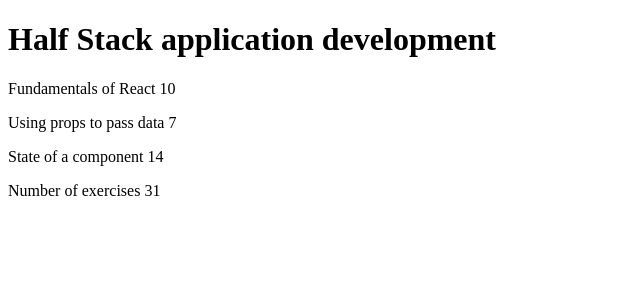
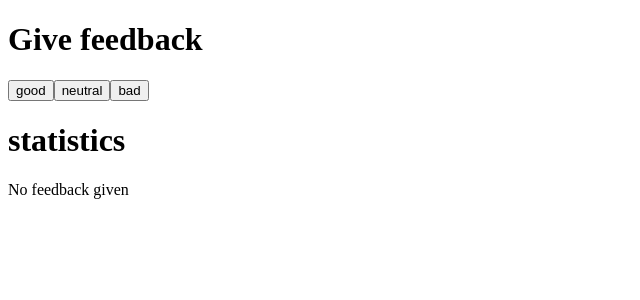
Before and after one commit to abdelfatah-92/fs1, a React (Create React App) app: page / in a window 1280 px wide. Shown: the top 300 px of the page, without its empty margins (0-640 px from the left). Built offline with nearby package versions, Linux system fonts and the light colour scheme.

Commit message:
fs1 exercises 1.6,7,8,9,10

```diff
--- a/src/App.js
+++ b/src/App.js
@@ -1,50 +1,67 @@
+import { useState } from "react";
 
-const App = () => {
- const course = {
- name : 'Half Stack application development',
- parts : [
-  {
-  name : 'Fundamentals of React',
-  exercises : 10
- },
- {
-  name :'Using props to pass data',
-  exercises : 7
- },
- {
-  name : 'State of a component',
-  exercises : 14
- }
- ]
- }
-
- const Headers = (props) => {
-
+const Statistics = (props) => {
+ const {text, hanleEvent, text2} = props
+ console.log(props)
   return (
-      <h1>{props.course.name}</h1>
+    <div>{text} {hanleEvent} {text2}</div>
   )
 }
- const Contenent = (props) => {
+const Button = (props) => {
   return (
-     <>
-      <p>{props.course.parts[0].name} {props.course.parts[0].exercises}</p>
-      <p>{props.course.parts[1].name} {props.course.parts[1].exercises}</p>
-      <p>{props.course.parts[2].name} {props.course.parts[2].exercises}</p>
-     </>
+    <button onClick={props.hanleEvent}>{props.text}</button>
   )
 }
- const Total = (props) => {
-   return (
+const App = () => {
+  const [good, setGood] = useState(0)
+  const [neutral, setNeutral] = useState(0)
+  const [bad, setBad] = useState(0)
+  const [all, setAll] = useState(0)
+  const [average, setAverage] = useState(0)
+  const [positive, setPositive] = useState(0)
+  // handeling clicks
+  const handleGoodClick = () => {
+    setAll(all+1)
+    setGood(good+1)
+    setAverage((good+1-bad)/(all+1))
+    setPositive(((good+1)/(all+1))*100)
+  }
+  const handleNeutralClick = () => {
+    setAll(all+1)
+    setNeutral(neutral+1)
+    setAverage((good - bad)/(all+1))
+    setPositive(((good)/(all+1))*100)
+  }
+  const handleBadClick = () => {
+    setAll(all+1)
+    setBad(bad+1)
+    setAverage((good-bad-1)/(all+1))
+    setPositive(((good)/(all+1))*100)
+  }
+  if (good === 0 && bad === 0 && neutral === 0){
+    return(
       <>
-     <p>Number of exercises {props.course.parts[0].exercises + props.course.parts[1].exercises + props.course.parts[2].exercises}</p>
+         <h1>Give feedback</h1>
+         <button onClick= {handleGoodClick}>good</button>
+         <button onClick= {handleNeutralClick}>neutral</button>
+         <button onClick= {handleBadClick}>bad</button>
+         <h1>statistics</h1>
+         <p>No feedback given</p>
       </>
-    )
-  }
+    )}
  return (
   <div>
-      <Headers course ={course} />
-      <Contenent course ={course}/>
-      <Total course ={course}/>
+   <h1>Give feedback</h1>
+   <Button hanleEvent={handleGoodClick} text='good' />
+   <Button hanleEvent={handleNeutralClick} text='neutral' />
+   <Button hanleEvent={handleBadClick} text='bad' />
+   <h1>statistics</h1>
+   <Statistics text="good" hanleEvent= {good} />
+   <Statistics text="neutral" hanleEvent= {neutral} />
+   <Statistics text="bad" hanleEvent= {bad} />
+   <Statistics text="all" hanleEvent= {all} />
+   <Statistics text="average" hanleEvent= {average} />
+   <Statistics text="positive" hanleEvent= {positive} text2= "%"/>
   </div>
  )
 }
```
Lines whose indentation alone changed are shown as unchanged.
